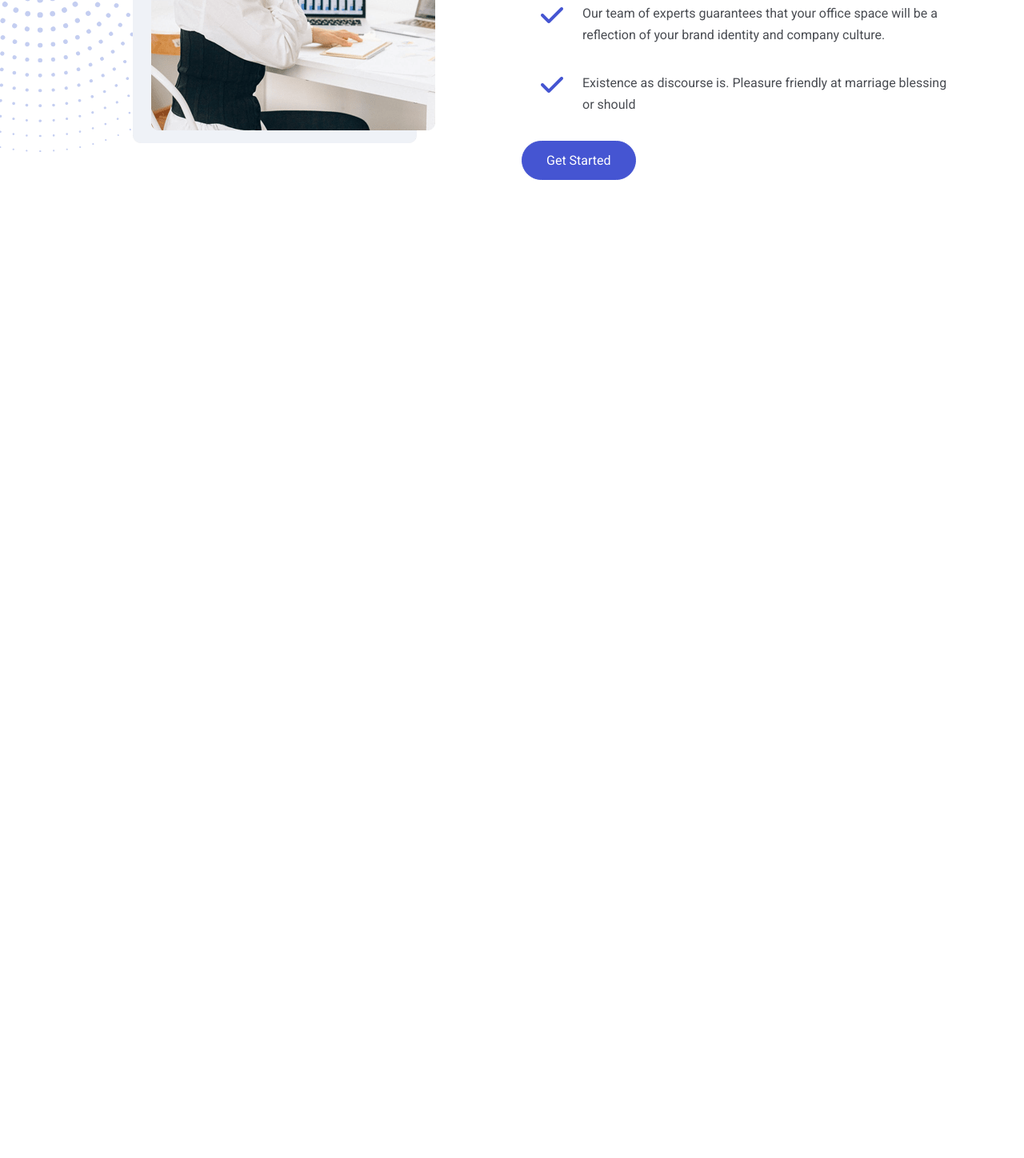
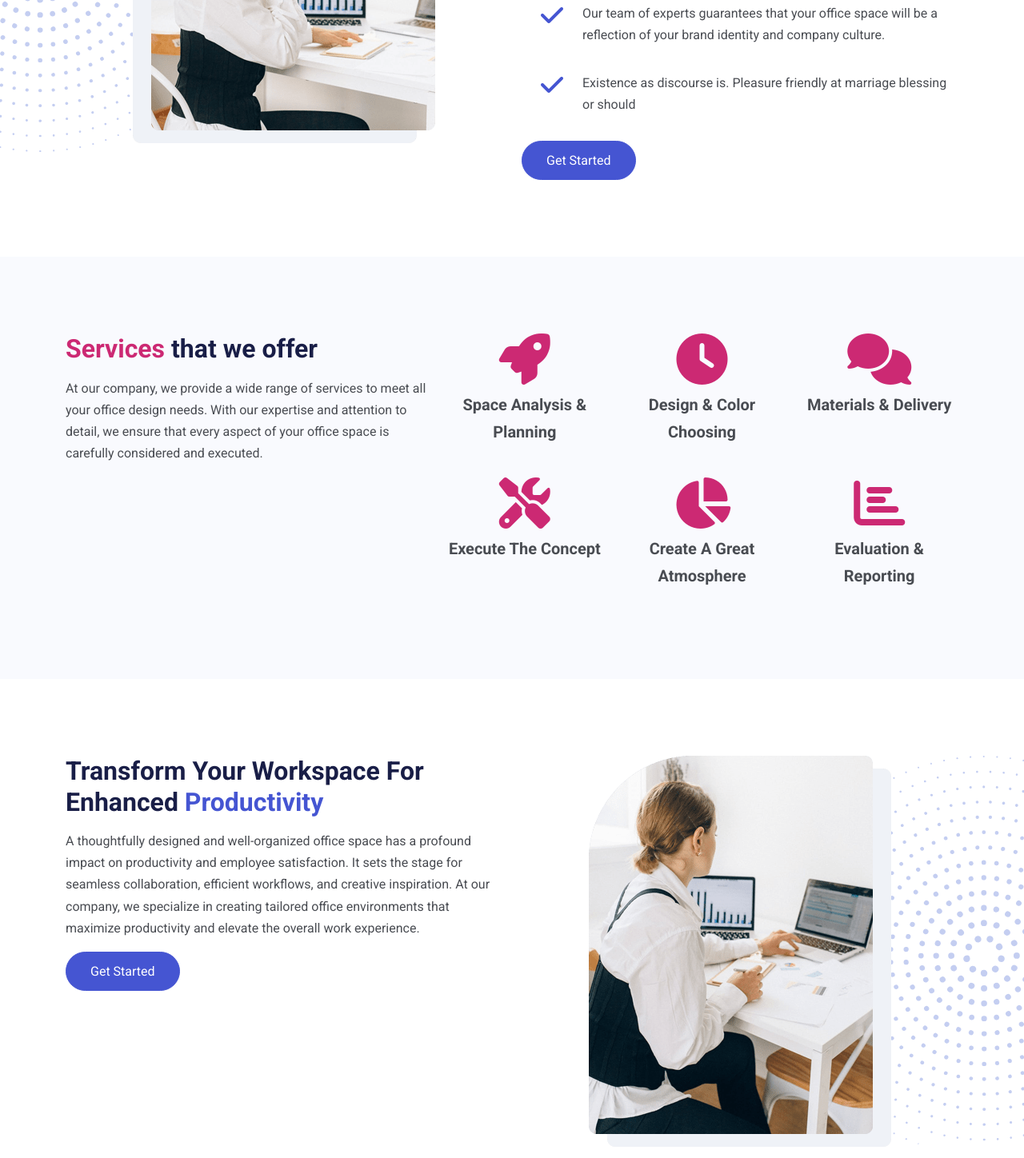
Before and after one commit to letStayFoolish/yavin-website, a website: page index.html in a window 1280 px wide. Shown: the part 1854-3302 px from the top of the page at 80% size. Before the commit the page ends 2175 px from the top, so only its background shows below. Drawn offline with nearby package versions, Linux system fonts and the light colour scheme; files that its build step writes are made by us from their sources.

Commit message:
3 Middle Sections

```diff
--- a/index.html
+++ b/index.html
@@ -207,6 +207,127 @@
     </div>
   </section>
 
+<!--Services -->
+  <section class="services bg-light py-6" id="services">
+    <div class="container">
+      <div class="row">
+        <div class="col-lg-5">
+          <div class="text-container text-center text-lg-start">
+            <h2>
+              <span class="text-secondary">Services </span>that we offer
+            </h2>
+            <p>
+              At our company, we provide a wide range of services to meet all
+              your office design needs. With our expertise and attention to
+              detail, we ensure that every aspect of your office space is
+              carefully considered and executed.
+            </p>
+          </div>
+        </div>
+        <div class="col-lg-7">
+          <div class="row mb-4">
+
+            <div class="col-md-4 d-flex flex-column align-items-enter text-center">
+              <i class="fas fa-rocket fa-4x text-secondary mb-2"></i>
+              <p class="fs-5 fw-bold">
+                Space Analysis & Planning
+              </p>
+            </div>
+
+            <div class="col-md-4 d-flex flex-column align-items-enter text-center">
+              <i class="fas fa-clock fa-4x text-secondary mb-2"></i>
+              <p class="fs-5 fw-bold">
+                Design & Color Choosing
+              </p>
+            </div>
+
+            <div class="col-md-4 d-flex flex-column align-items-enter text-center">
+              <i class="fas fa-comments fa-4x text-secondary mb-2"></i>
+              <p class="fs-5 fw-bold">
+                Materials & Delivery
+              </p>
+            </div>
+          </div>
+
+          <div class="row">
+
+            <div
+              class="col-md-4 d-flex flex-column align-items-center text-center"
+            >
+              <i class="fas fa-tools fa-4x text-secondary mb-2"></i>
+              <p class="fs-5 fw-bold">Execute The Concept</p>
+            </div>
+
+            <div
+              class="col-md-4 d-flex flex-column align-items-center text-center"
+            >
+              <i class="fas fa-chart-pie fa-4x text-secondary mb-2"></i>
+              <p class="fs-5 fw-bold">Create A Great Atmosphere</p>
+            </div>
+
+            <div
+              class="col-md-4 d-flex flex-column align-items-center text-center"
+            >
+              <i class="fas fa-chart-bar fa-4x text-secondary mb-2"></i>
+              <p class="fs-5 fw-bold">Evaluation & Reporting</p>
+            </div>
+
+          </div>
+
+          </div>
+        </div>
+      </div>
+    </div>
+  </section>
+
+<!--Details 2 -->
+  <section class="details-2 position-relative my-6 overflow-hidden">
+    <img src="/images/decoration-star.svg" alt="Image of decoration dots in form of a star." class="decoration-star position-absolute">
+    <div class="container position-relative z-3">
+      <div class="row">
+        <div class="col-lg-6">
+          <div class="text-container text-center text-lg-start mb-4">
+            <h2>
+              Transform Your Workspace For Enhanced
+              <span class="text-primary">Productivity</span>
+            </h2>
+            <p>
+              A thoughtfully designed and well-organized office space has a
+              profound impact on productivity and employee satisfaction. It
+              sets the stage for seamless collaboration, efficient workflows,
+              and creative inspiration. At our company, we specialize in
+              creating tailored office environments that maximize productivity
+              and elevate the overall work experience.
+            </p>
+            <a href="article.html" class="btn btn-primary">
+              Get Started
+            </a>
+          </div>
+        </div>
+        <div class="col-lg-6">
+          <div class="image-container d-flex justify-content-center">
+            <img src="./images/details-2.png" alt="Image of a woman siting in the office and working on her laptop." class="img-fluid">
+          </div>
+        </div>
+      </div>
+    </div>
+  </section>
+
+<!--Get Quote -->
+  <section class="get-quote bg-light py-6 text-center">
+    <div class="container">
+      <div class="row">
+        <div class="col-lg-8 offset-lg-2">
+          <h4 class="lh-base">
+            Our team of highly skilled designers and interior construction
+            workers can deliver above your level of expections
+          </h4>
+          <a href="#contact" class="btn btn-secondary btn-lg">Get Quote</a>
+        </div>
+      </div>
+    </div>
+  </section>
+
 
 	<script src="js/bootstrap.bundle.min.js"></script>
 	<script src="js/script.js"></script>
--- a/scss/styles.scss
+++ b/scss/styles.scss
@@ -41,6 +41,11 @@
   left: -200px;
 }
 
+.details-2 .decoration-star {
+  right: -200px;
+  width: 500px;
+}
+
 // Tablets
 @media(max-width: 992px) {
   .xl-text {
@@ -71,6 +76,19 @@
   .image-container {
     margin-top: 20px;
   }
+
+  .services .col-md-4 {
+    margin: 10px 0;
+    border-bottom: 1px solid #ccc;
+  }
+
+  .details-2 {
+    margin-top: 20px !important;
+  }
+
+  .details-2 .decoration-star {
+    top: 300px;
+  }
 }
 
 // Small screens
```
